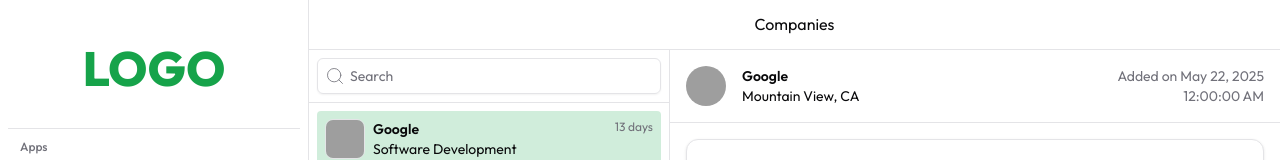
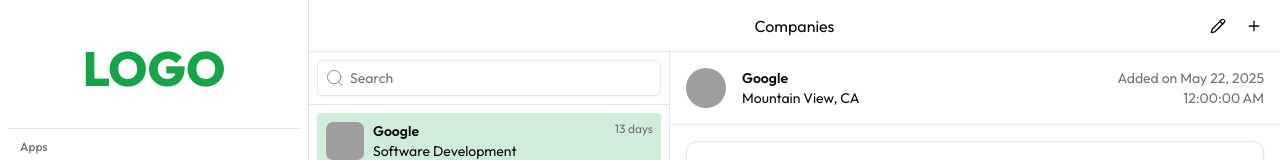
Before and after one commit to masadamsahid/nextjs-jobtracker-app, a Next.js app: page /dashboard/companies in a window 1280 px wide. Shown: the top 160 px of the page. Built offline with nearby package versions, Linux system fonts and the light colour scheme; grey boxes are pictures that could not be loaded.

Commit message:
fix topbar plus right btn

```diff
--- a/src/app/dashboard/_components/DashboardTopbar.tsx
+++ b/src/app/dashboard/_components/DashboardTopbar.tsx
@@ -3,7 +3,9 @@
 import DashboardSidebar from '@/components/DashboardSidebar';
 import { Button } from '@/components/ui/button';
 import { Sheet, SheetContent, SheetHeader, SheetTitle, SheetTrigger } from '@/components/ui/sheet';
+import { useDashboardTopBarStore } from '@/lib/zustand/dashboard-topbar.store';
 import { AlignLeft, Plus } from 'lucide-react';
+import Link from 'next/link';
 import { usePathname } from 'next/navigation';
 import React, { useEffect, useState } from 'react'
 
@@ -13,14 +15,59 @@ const DashboardTopbar = (props: Props) => {
   const pathname = usePathname();
   const [title, setTitle] = useState<string>("Page Title");
 
+  const topbarStore = useDashboardTopBarStore();
+
   useEffect(() => {
-    if (pathname.startsWith("/dashboard/companies")) setTitle("Companies");
-    else if (pathname.startsWith("/dashboard/job-applications")) setTitle("Job Applications");
-    else if (pathname.startsWith("/dashboard/ai-interviews")) setTitle("AI Interviews");
-    else if (pathname.startsWith("/dashboard/profile")) setTitle("Profiles");
-    else if (pathname === "/dashboard") setTitle("My Applications");
-    else if (pathname.startsWith("/dashboard")) setTitle("Jobtracker App");
+    if (pathname.startsWith("/dashboard/companies")) {
+      setTitle("Companies");
+      topbarStore.setRightIcons(
+        <Button asChild size='icon' variant='ghost'>
+          <Link href={`/dashboard/companies/add`}>
+            <Plus />
+          </Link>
+        </Button>
+      );
+    }
+    else if (pathname.startsWith("/dashboard/job-applications")) {
+      setTitle("Job Applications");
+      topbarStore.setRightIcons(
+        <Button asChild size='icon' variant='ghost'>
+          <Link href={`/dashboard/job-applications/add`}>
+            <Plus />
+          </Link>
+        </Button>
+      );
+    }
+    else if (pathname.startsWith("/dashboard/ai-interviews")) {
+      setTitle("AI Interviews");
+      topbarStore.setRightIcons(
+        null
+      );
+    }
+    else if (pathname.startsWith("/dashboard/profile")) {
+      setTitle("Profiles");
+      topbarStore.setRightIcons(
+        null
+      );
+    }
+    else if (pathname === "/dashboard") {
+      setTitle("My Applications");
+      topbarStore.setRightIcons(
+        <Button asChild size='icon' variant='ghost'>
+          <Link href={`/dashboard/job-applications/add`}>
+            <Plus />
+          </Link>
+        </Button>
+      );
+    }
+    else if (pathname.startsWith("/dashboard")) {
+      setTitle("Jobtracker App");
+      topbarStore.setRightIcons(
+        null
+      );
+    }
   }, [pathname]);
+
 
   return (
     <div className="border-t md:border-t-0 md:border-b border-border p-2 flex justify-center items-center h-[52px]">
@@ -40,10 +87,11 @@ const DashboardTopbar = (props: Props) => {
         </Sheet>
       </div>
       <p className="flex-1 text-center">{title}</p>
-      <div id="top-navbar-right-icons" className="min-w-[25%] flex justify-end">
+      <div id="top-navbar-right-icons" className="min-w-[25%] flex justify-end gap-0">
         {/* <Button size='icon' variant='ghost' className="ml-auto">
           <Plus />
         </Button> */}
+        {topbarStore.rightIcons}
       </div>
     </div>
   );
--- a/src/app/dashboard/companies/_components/CompanyDetails.tsx
+++ b/src/app/dashboard/companies/_components/CompanyDetails.tsx
@@ -1,3 +1,5 @@
+"use client";
+
 import StatusBadge from "@/components/StatusBadge";
 import { Avatar, AvatarFallback, AvatarImage } from "@/components/ui/avatar";
 import { Button } from "@/components/ui/button";
@@ -7,7 +9,7 @@ import { Table, TableBody, TableCell, TableRow } from "@/components/ui/table";
 import { Company } from "@/dummy-data/companies";
 import JOB_APPLICATIONS from "@/dummy-data/job-applications";
 import { cn } from "@/lib/utils";
-import { Ellipsis, ImageOff } from "lucide-react";
+import { Ellipsis, ImageOff, Pencil, Plus } from "lucide-react";
 import moment from "moment";
 import Link from "next/link";
 
@@ -15,9 +17,9 @@ import {
   Carousel,
   CarouselContent,
   CarouselItem,
-  CarouselNext,
-  CarouselPrevious,
 } from "@/components/ui/carousel"
+import { useDashboardTopBarStore } from "@/lib/zustand/dashboard-topbar.store";
+import { useEffect } from "react";
 
 type CompaniesDetailsProps = {
   selectedCompany: Company;
@@ -25,6 +27,24 @@ type CompaniesDetailsProps = {
 }
 
 const CompanyDetails = ({ selectedCompany, className }: CompaniesDetailsProps) => {
+  const { setRightIcons } = useDashboardTopBarStore();
+  useEffect(() => {
+    setRightIcons(
+      <>
+        <Button asChild size='icon' variant='ghost'>
+          <Link href={`/dashboard/companies/${selectedCompany.id}/edit`}>
+            <Pencil />
+          </Link>
+        </Button>
+        <Button asChild size='icon' variant='ghost'>
+          <Link href={`/dashboard/companies/add`}>
+            <Plus />
+          </Link>
+        </Button>
+      </>
+    );
+  }, []);
+
   return (
     <div className={cn("flex flex-col", className)}>
       <div className="p-4 flex gap-4">
@@ -63,7 +83,7 @@ const CompanyDetails = ({ selectedCompany, className }: CompaniesDetailsProps) =
                 ].map((img_url, i) => (
                   <CarouselItem key={img_url} className="basis-1/2 md:basis-1/3 lg:basis-1/4 rounded-md overflow-hidden p-0">
                     <Avatar className="size-full rounded-md aspect-square">
-                      <AvatarImage src={img_url} alt={`Image ${i}`} className="size-full object-cover"/>
+                      <AvatarImage src={img_url} alt={`Image ${i}`} className="size-full object-cover" />
                       <AvatarFallback className="rounded-md">
                         <ImageOff />
                       </AvatarFallback>
--- a/src/app/dashboard/layout.tsx
+++ b/src/app/dashboard/layout.tsx
@@ -1,12 +1,6 @@
 import { ReactNode } from "react";
-import { Button } from "@/components/ui/button";
-import {
-  AlignLeft,
-  Plus,
-} from "lucide-react"
 
 import DashboardSidebar from "@/components/DashboardSidebar";
-import { Sheet, SheetContent, SheetDescription, SheetHeader, SheetTitle, SheetTrigger } from "@/components/ui/sheet";
 import DashboardTopbar from "./_components/DashboardTopbar";
 
 type Props = {
--- a/src/app/dashboard/page.tsx
+++ b/src/app/dashboard/page.tsx
@@ -168,7 +168,7 @@ const page = (props: Props) => {
                   </TableCell>
                   <TableCell className="px-[3px] py-[10px]">
                     <Button asChild variant="ghost" size="sm">
-                      <Link href={`/dashboard/companies/${app.company?.id}/edit`}>
+                      <Link href={`/dashboard/job-applications/${app.company?.id}/edit`}>
                         Edit
                       </Link>
                     </Button>
--- /dev/null
+++ b/src/lib/zustand/dashboard-topbar.store.ts
@@ -0,0 +1,12 @@
+import { ReactNode } from 'react';
+import { create } from 'zustand'
+
+export interface DashboardTopBarState {
+  rightIcons: ReactNode | ReactNode[];
+  setRightIcons: (icons: ReactNode | ReactNode[]) => void;
+}
+
+export const useDashboardTopBarStore = create<DashboardTopBarState>()((set) => ({
+  rightIcons: null,
+  setRightIcons: (icons) => set(() => ({ rightIcons: icons })),
+}))
```
